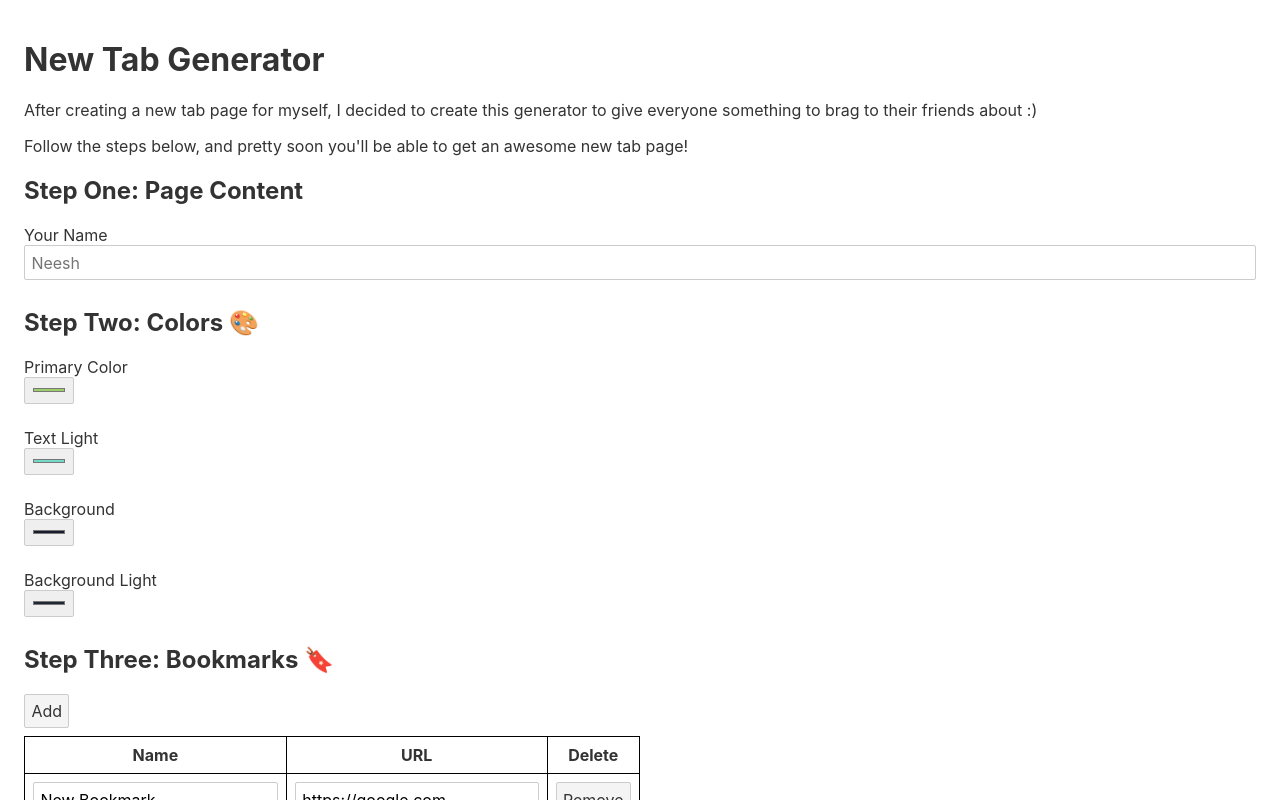
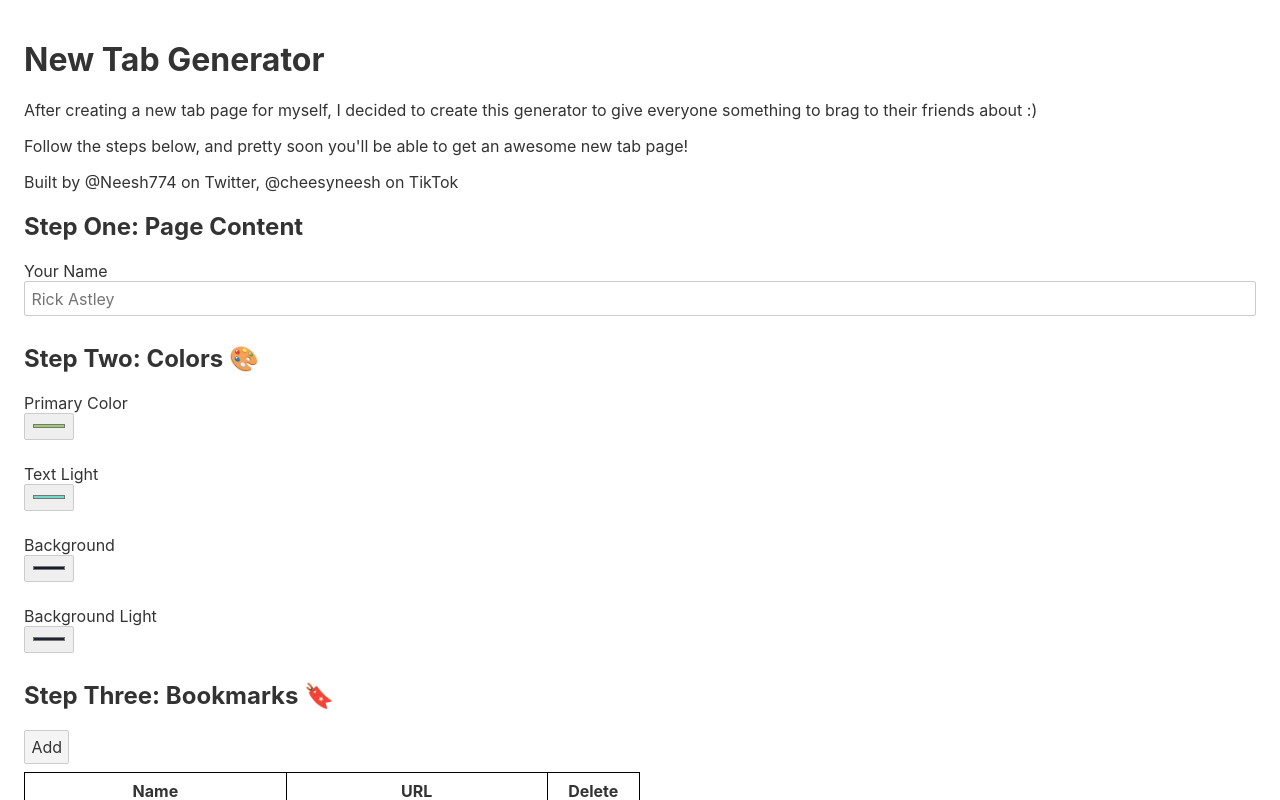
Before and after one commit to Neesh774/NewTabs4All, a Svelte app: page / in a window 1280 px wide. Shown: the top 800 px of the page. Built offline with nearby package versions, Linux system fonts and the light colour scheme.

Commit message:
creditsss

```diff
--- a/src/App.svelte
+++ b/src/App.svelte
@@ -58,6 +58,7 @@
   <p>
     Follow the steps below, and pretty soon you'll be able to get an awesome new tab page!
   </p>
+  <p>Built by @Neesh774 on Twitter, @cheesyneesh on TikTok</p>
   <h2>Step One: Page Content</h2>
   <div class="input">
     <span>Your Name</span>
@@ -65,7 +66,7 @@
       type="text"
       id="username"
       bind:value={username}
-      placeholder="Neesh"
+      placeholder="Rick Astley"
     />
   </div>
   <h2>Step Two: Colors 🎨</h2>
```
Also changed, not shown: 1 other file (tests, documents, lock files or other folders).
